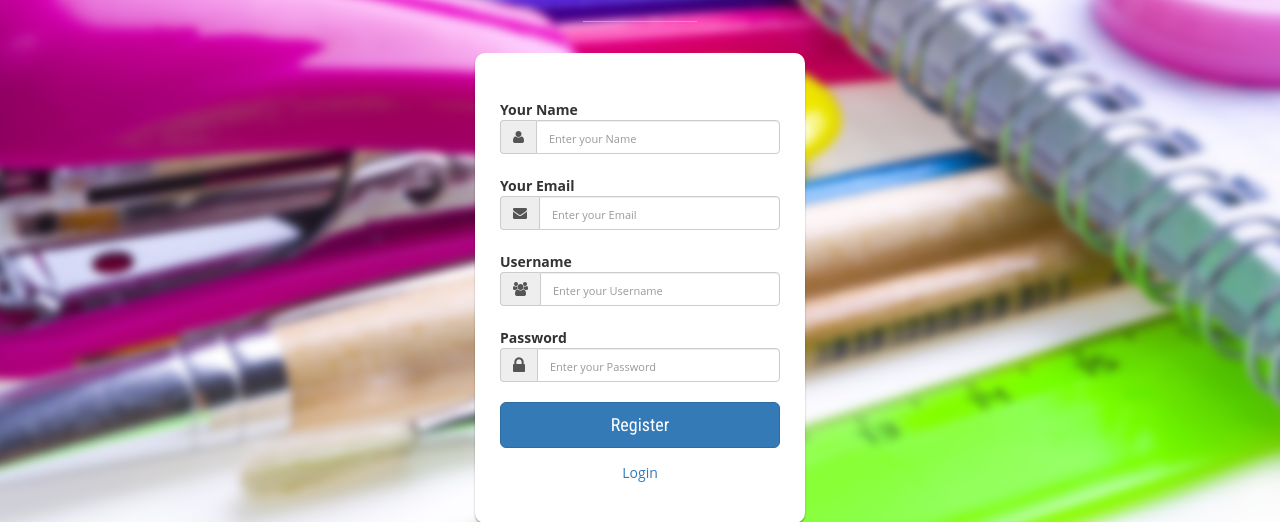
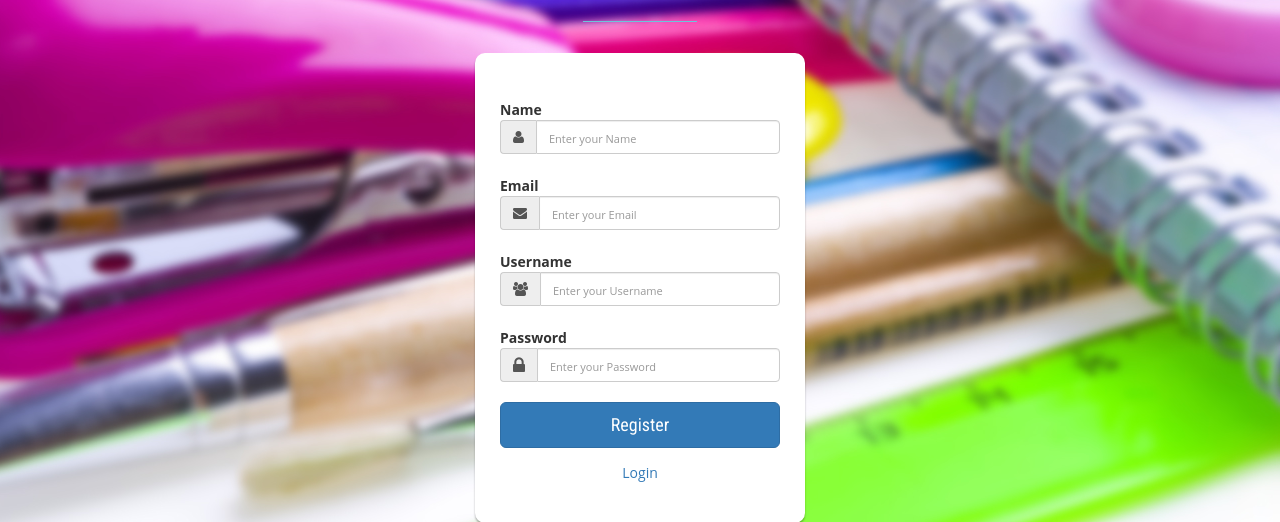
Before and after one commit to khsieh/Stationerry, a Django app: page /register/ in a window 1280 px wide. Shown: the part 224-746 px from the top of the page. Run offline with Django 3.2, Linux system fonts and the light colour scheme; some libraries are stand-ins or nearby versions.

Commit message:
Minor changes to registration page

```diff
--- a/StationerryWeb/StationerryWebApp/templates/stationerry/register.html
+++ b/StationerryWeb/StationerryWebApp/templates/stationerry/register.html
@@ -28,7 +28,7 @@
 					<form class="form-horizontal" method="post" action="#">
 
 						<div class="form-group">
-							<label for="name" class="cols-sm-2 control-label">Your Name</label>
+							<label for="name" class="cols-sm-2 control-label">Name</label>
 							<div class="cols-sm-10">
 								<div class="input-group">
 									<span class="input-group-addon"><i class="fa fa-user fa" aria-hidden="true"></i></span>
@@ -38,7 +38,7 @@
 						</div>
 
 						<div class="form-group">
-							<label for="email" class="cols-sm-2 control-label">Your Email</label>
+							<label for="email" class="cols-sm-2 control-label">Email</label>
 							<div class="cols-sm-10">
 								<div class="input-group">
 									<span class="input-group-addon"><i class="fa fa-envelope fa" aria-hidden="true"></i></span>
```
